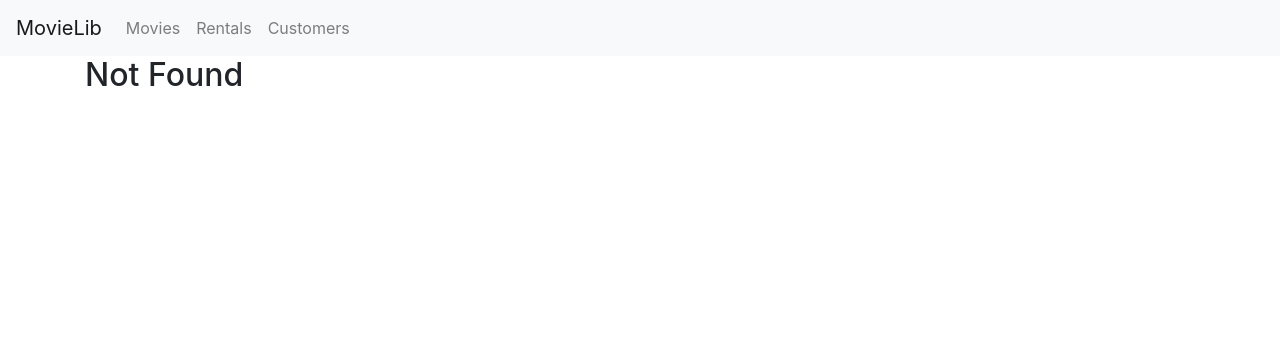
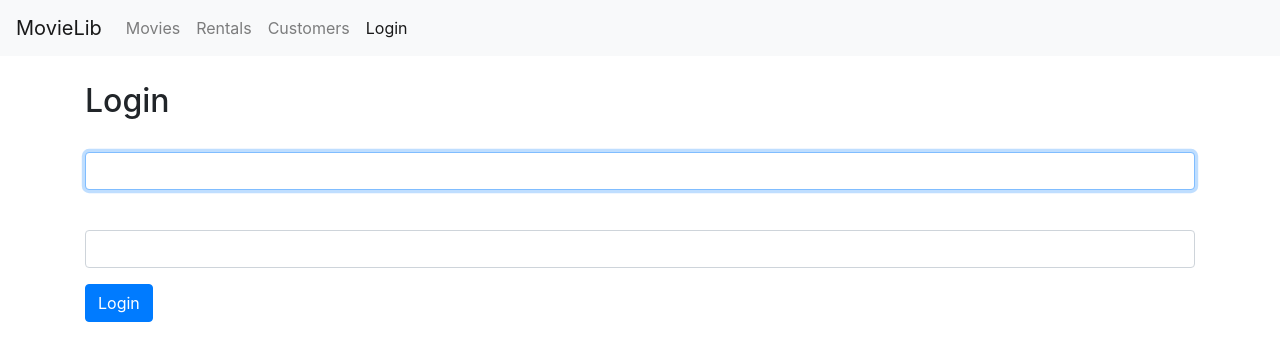
Before and after one commit to kineticlion/movielib, a React (Create React App) app: page /login in a window 1280 px wide. Before the commit this address led to /not-found. Shown: the top 360 px of the page. Built offline with nearby package versions, Linux system fonts and the light colour scheme.

Commit message:
Added Login form

```diff
--- /dev/null
+++ b/src/App.css
@@ -0,0 +1,7 @@
+.container {
+  margin-top: 2vw;
+}
+
+.center {
+  text-align: center;
+}
--- a/src/App.js
+++ b/src/App.js
@@ -5,6 +5,9 @@
 import Rentals from './components/rentals';
 import NotFound from './components/notFound';
 import Navbar from './components/navbar';
+import MovieForm from './components/movieform';
+import LoginForm from './components/loginform';
+import './App.css';
 
 function App() {
   return (
@@ -12,7 +15,9 @@
       <Navbar />
       <main className="container">
         <Switch>
+          <Route path="/login" component={LoginForm} />
           <Route path="/customers" component={Customers} />
+          <Route path="/movies/:id" component={MovieForm} />
           <Route path="/movies" component={Movies} />
           <Route path="/rentals" component={Rentals} />
           <Route path="/not-found" component={NotFound} />
--- /dev/null
+++ b/src/components/loginform.jsx
@@ -0,0 +1,54 @@
+import React, { Component } from 'react';
+
+class LoginForm extends Component {
+  state = {
+    account: { username: '', password: '' },
+  };
+
+  handleSubmit = (e) => {
+    e.preventDefault();
+  };
+
+  handleChange = ({ currentTarget: input }) => {
+    const account = { ...this.state.account };
+    account[input.name] = input.value;
+    this.setState({ account });
+  };
+
+  render() {
+    const { account } = this.state;
+    return (
+      <div>
+        <h2>Login</h2>
+        <form onSubmit={this.handleSubmit}>
+          <div className="form-group">
+            <label htmlFor="username"></label>
+            <input
+              autoFocus
+              id="username"
+              name="username"
+              type="text"
+              className="form-control"
+              value={account.username}
+              onChange={this.handleChange}
+            />
+          </div>
+          <div className="form-group">
+            <label htmlFor="password"></label>
+            <input
+              id="password"
+              name="password"
+              value={account.password}
+              type="password"
+              className="form-control"
+              onChange={this.handleChange}
+            />
+          </div>
+          <button className="btn btn-primary">Login</button>
+        </form>
+      </div>
+    );
+  }
+}
+
+export default LoginForm;
--- /dev/null
+++ b/src/components/movieform.jsx
@@ -0,0 +1,17 @@
+import React from 'react';
+
+const MovieForm = ({ match, history }) => {
+  return (
+    <div className="container">
+      <h2>MovieForm {match.params.id}</h2>
+      <button
+        className="btn btn-primary"
+        onClick={() => history.push('/movies')}
+      >
+        Save
+      </button>
+    </div>
+  );
+};
+
+export default MovieForm;
--- a/src/components/movies.jsx
+++ b/src/components/movies.jsx
@@ -84,6 +84,8 @@
     return movieCount === 0 ? (
       <p className="m-5">There are no movies in the database.</p>
     ) : (
+      <div>
+        <h2>Movies</h2>
         <div className="row m-5">
           <div className="col-3">
             <ListGroup
@@ -109,6 +111,7 @@
             />
           </div>
         </div>
+      </div>
     );
   }
 }
--- a/src/components/moviesTable.jsx
+++ b/src/components/moviesTable.jsx
@@ -1,10 +1,17 @@
 import React, { Component } from 'react';
 import Like from './common/like';
 import Table from './common/table';
+import { Link } from 'react-router-dom';
 
 class MoviesTable extends Component {
   columns = [
-    { path: 'title', label: 'Title' },
+    {
+      path: 'title',
+      label: 'Title',
+      content: (movie) => (
+        <Link to={`/movies/${movie._id}`}>{movie.title}</Link>
+      ),
+    },
     { path: 'genre.name', label: 'Genre' },
     { path: 'numberInStock', label: 'Stock' },
     { path: 'dailyRentalRate', label: 'Rate' },
--- a/src/components/navbar.jsx
+++ b/src/components/navbar.jsx
@@ -17,6 +17,9 @@
         <NavLink to="/customers" className="nav-item nav-link">
           Customers
         </NavLink>
+        <NavLink to="/login" className="nav-item nav-link">
+          Login
+        </NavLink>
       </div>
     </nav>
   );
```
Lines whose indentation alone changed are shown as unchanged.
